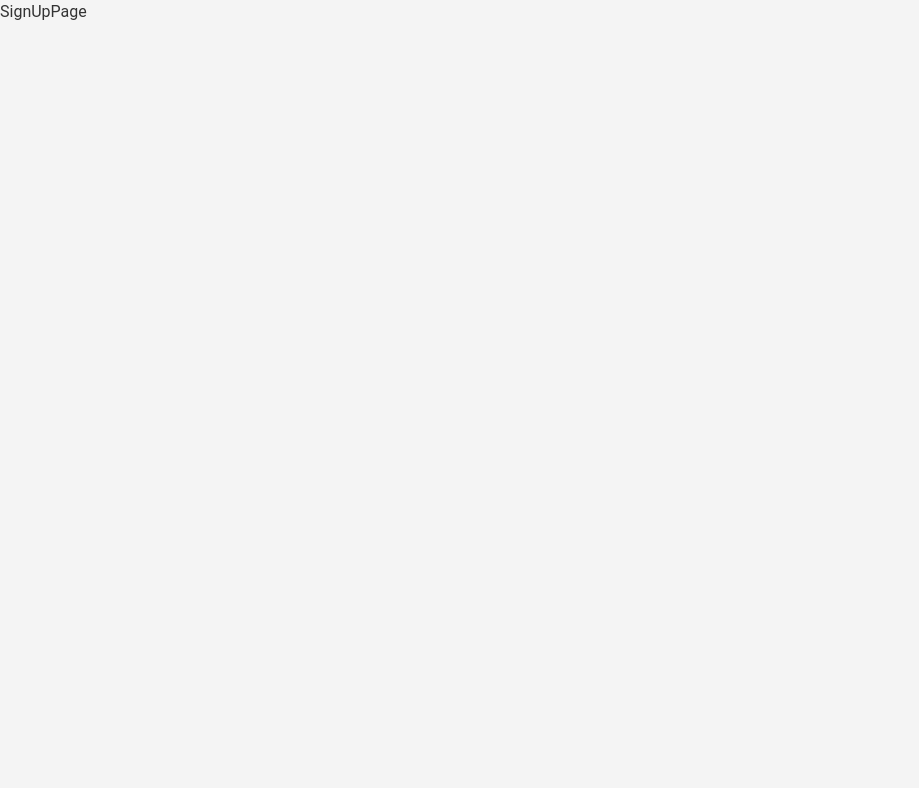
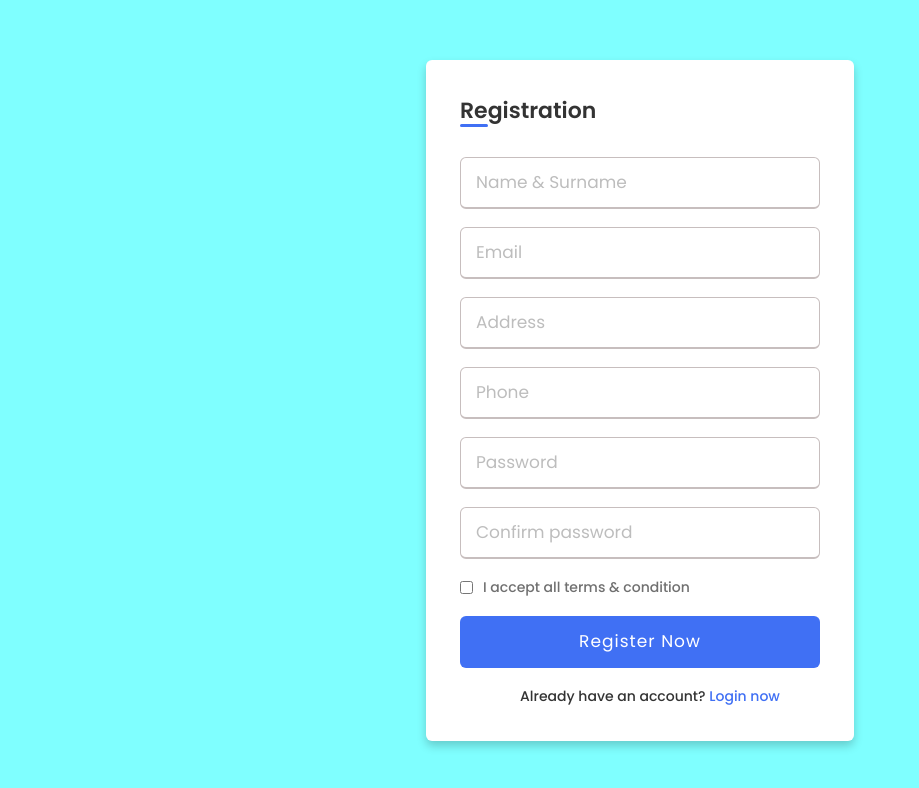
Before and after one commit to burakboduroglu/e-commerce-app, a React (Create React App) app: page /signup in a window 1280 px wide. Shown: the top 788 px of the page, without its empty margins (0-919 px from the left). Built offline with nearby package versions, Linux system fonts and the light colour scheme.

Commit message:
updated: Category Pages and added: Sign in and Sign Up

```diff
--- a/src/App.js
+++ b/src/App.js
@@ -7,6 +7,8 @@
 import Slider from "./components/Slider";
 import { NavbarWithMegaMenu } from "./components/Header";
 import SearchResults from "./components/SearchResults";
+import './css/login.css';
+import './css/signup.css';
 
 function App() {
   const [products, setProducts] = useState([]);
--- a/src/components/Category.js
+++ b/src/components/Category.js
@@ -12,14 +12,16 @@
 
     //async sorunu var, urunler sayfada F5 attıktan sonra gorunuyor
     return(
-        <div>
-            <h5>Products for "{categoryName}"</h5>
-            <p>Category link "{link}"</p>
-            {
-            products.length > 0 ?  <Products products={products}/> : <h1>No products listed for this category.</h1>
-            }
+        <div className="container m-auto mt-3 tile col-span-3 md:col-span-5 lg:col-span-8 mb-3">
+            <div className="mt-3 flex items-center justify-center">
+                <h3 className="uppercase font-sans text-xl font-bold">{categoryName}</h3>
+            </div>
+            <div className="mt-3 flex items-center justify-center">
+                {
+                    products.length > 0 ?  <Products products={products}/> : <h1>No products listed for this category.</h1>
+                }
+            </div>
         </div>
-
     )
 }
 
--- a/src/components/Header.js
+++ b/src/components/Header.js
@@ -288,10 +288,10 @@
           />
         </form>
         <div className="hidden gap-2 lg:flex">
-          <Button variant="text" size="sm" color="blue-gray">
+          <Button variant="text" size="sm" color="blue-gray" onClick={()=>{navigate("/signin")}}>
             Sign In
           </Button>
-          <Button variant="gradient" size="sm">
+          <Button variant="gradient" size="sm" onClick={() => {navigate("/signup")}}>
             Sign Up
           </Button>
         </div>
@@ -311,10 +311,10 @@
       <Collapse open={openNav}>
         <NavList />
         <div className="flex w-full flex-nowrap items-center gap-2 lg:hidden">
-          <Button variant="outlined" size="sm" color="blue-gray" fullWidth>
+          <Button variant="outlined" size="sm" color="blue-gray" onClick={()=>{navigate("/signin")}} fullWidth>
             Sign In
           </Button>
-          <Button variant="gradient" size="sm" fullWidth>
+          <Button variant="gradient" size="sm" fullWidth onClick={() => {navigate("/signup")}}>
             Sign Up
           </Button>
         </div>
--- /dev/null
+++ b/src/css/login.css
@@ -0,0 +1,108 @@
+* {
+  margin: 0;
+  padding: 0;
+  box-sizing: border-box;
+  -webkit-font-smoothing: antialiased;
+}
+
+body {
+  background: #7FFFFF;
+  font-family: 'Rubik', sans-serif;
+}
+
+.login-form {
+  background: #fff;
+  width: 500px;
+  margin: 65px auto;
+  display: -webkit-box;
+  display: flex;
+  -webkit-box-orient: vertical;
+  -webkit-box-direction: normal;
+          flex-direction: column;
+  border-radius: 4px;
+  box-shadow: 0 2px 25px rgba(0, 0, 0, 0.2);
+}
+.login-form h1 {
+  padding: 35px 35px 0 35px;
+  font-weight: 300;
+}
+.login-form .content {
+  padding: 35px;
+  text-align: center;
+}
+.login-form .input-field {
+  padding: 12px 5px;
+}
+.login-form .input-field input {
+  font-size: 16px;
+  display: block;
+  font-family: 'Rubik', sans-serif;
+  width: 100%;
+  padding: 10px 1px;
+  border: 0;
+  border-bottom: 1px solid #747474;
+  outline: none;
+  -webkit-transition: all .2s;
+  transition: all .2s;
+}
+.login-form .input-field input::-webkit-input-placeholder {
+  text-transform: uppercase;
+}
+.login-form .input-field input::-moz-placeholder {
+  text-transform: uppercase;
+}
+.login-form .input-field input:-ms-input-placeholder {
+  text-transform: uppercase;
+}
+.login-form .input-field input::-ms-input-placeholder {
+  text-transform: uppercase;
+}
+.login-form .input-field input::placeholder {
+  text-transform: uppercase;
+}
+.login-form .input-field input:focus {
+  border-color: #222;
+}
+.login-form a.link {
+  text-decoration: none;
+  color: #747474;
+  letter-spacing: 0.2px;
+  text-transform: uppercase;
+  display: inline-block;
+  margin-top: 20px;
+}
+.login-form .action {
+  display: -webkit-box;
+  display: flex;
+  -webkit-box-orient: horizontal;
+  -webkit-box-direction: normal;
+          flex-direction: row;
+}
+.login-form .action button {
+  width: 100%;
+  border: none;
+  padding: 18px;
+  font-family: 'Rubik', sans-serif;
+  cursor: pointer;
+  text-transform: uppercase;
+  background: #e8e9ec;
+  color: #777;
+  border-bottom-left-radius: 4px;
+  border-bottom-right-radius: 0;
+  letter-spacing: 0.2px;
+  outline: 0;
+  -webkit-transition: all .3s;
+  transition: all .3s;
+}
+.login-form .action button:hover {
+  background: #d8d8d8;
+}
+.login-form .action button:nth-child(2) {
+  background: #2d3b55;
+  color: #fff;
+  border-bottom-left-radius: 0;
+  border-bottom-right-radius: 4px;
+}
+.login-form .action button:nth-child(2):hover {
+  background: #3c4d6d;
+}
--- /dev/null
+++ b/src/css/signup.css
@@ -0,0 +1,95 @@
+@import url('https://fonts.googleapis.com/css?family=Poppins:400,500,600,700&display=swap');
+*{
+  margin: 0;
+  padding: 0;
+  box-sizing: border-box;
+  font-family: 'Poppins', sans-serif;
+}
+body{
+  min-height: 100vh;
+  display: flex;
+  align-items: center;
+  justify-content: center;
+  background: #7FFFFF;
+}
+.wrapper{
+  position: relative;
+  max-width: 430px;
+  width: 100%;
+  background: #fff;
+  padding: 34px;
+  border-radius: 6px;
+  box-shadow: 0 5px 10px rgba(0,0,0,0.2);
+}
+.wrapper h2{
+  position: relative;
+  font-size: 22px;
+  font-weight: 600;
+  color: #333;
+}
+.wrapper h2::before{
+  content: '';
+  position: absolute;
+  left: 0;
+  bottom: 0;
+  height: 3px;
+  width: 28px;
+  border-radius: 12px;
+  background: #4070f4;
+}
+.wrapper form{
+  margin-top: 30px;
+}
+.wrapper form .input-box{
+  height: 52px;
+  margin: 18px 0;
+}
+form .input-box input{
+  height: 100%;
+  width: 100%;
+  outline: none;
+  padding: 0 15px;
+  font-size: 17px;
+  font-weight: 400;
+  color: #333;
+  border: 1.5px solid #C7BEBE;
+  border-bottom-width: 2.5px;
+  border-radius: 6px;
+  transition: all 0.3s ease;
+}
+.input-box input:focus,
+.input-box input:valid{
+  border-color: #4070f4;
+}
+form .policy{
+  display: flex;
+  align-items: center;
+}
+form h3{
+  color: #707070;
+  font-size: 14px;
+  font-weight: 500;
+  margin-left: 10px;
+}
+.input-box.button input{
+  color: #fff;
+  letter-spacing: 1px;
+  border: none;
+  background: #4070f4;
+  cursor: pointer;
+}
+.input-box.button input:hover{
+  background: #0e4bf1;
+}
+form .text h3{
+ color: #333;
+ width: 100%;
+ text-align: center;
+}
+form .text h3 a{
+  color: #4070f4;
+  text-decoration: none;
+}
+form .text h3 a:hover{
+  text-decoration: underline;
+}
--- a/src/index.js
+++ b/src/index.js
@@ -7,7 +7,7 @@
 import CheckoutPage from "./pages/CheckoutPage";
 import { CartContextProvider } from "./contexts/CartContext";
 import Detail from "./pages/Detail";
-import SingInPage from "./pages/SingInPage";
+import SignInPage from "./pages/SignInPage";
 import SignUpPage from "./pages/SignUpPage";
 import CategoryPage from "./pages/CategoryPage";
 import Category from './components/Category'
@@ -26,7 +26,7 @@
   },
   {
     path:"/signin",
-    element:<SingInPage/>,
+    element:<SignInPage/>,
   },
   {
     path:"/category/:categoryName",
--- /dev/null
+++ b/src/pages/SignInPage.js
@@ -0,0 +1,24 @@
+import React from 'react'
+
+export default function SingInPage() {
+  return (
+    <div className="login-form">
+      <form>
+        <h1>Login</h1>
+        <div className="content">
+          <div className="input-field">
+            <input type="email" placeholder="Email" autocomplete="nope" />
+          </div>
+          <div className="input-field">
+            <input type="password" placeholder="Password" autocomplete="new-password" />
+          </div>
+          <a href="#" className="link">Forgot Your Password?</a>
+        </div>
+        <div className="action">
+          <button>Register</button>
+          <button>Sign in</button>
+        </div>
+      </form>
+    </div>
+  )
+}
--- a/src/pages/SignUpPage.js
+++ b/src/pages/SignUpPage.js
@@ -2,6 +2,39 @@
 
 export default function SignUpPage() {
   return (
-    <div>SignUpPage</div>
+    <div className="wrapper">
+            <h2>Registration</h2>
+            <form action="#">
+                <div className="input-box">
+                    <input type="text" placeholder="Name & Surname" required />
+                </div>
+                <div className="input-box">
+                    <input type="text" placeholder="Email" required />
+                </div>
+                <div className="input-box">
+                    <input type="text" placeholder="Address" required />
+                </div>
+                <div className="input-box">
+                    <input type="text" placeholder="Phone" required />
+                </div>
+                <div className="input-box">
+                    <input type="password" placeholder="Password" required />
+                </div>
+                <div className="input-box">
+                    <input type="password" placeholder="Confirm password" required />
+                </div>
+
+                <div className="policy">
+                    <input type="checkbox" />
+                    <h3>I accept all terms & condition</h3>
+                </div>
+                <div className="input-box button">
+                    <input type="Submit" value="Register Now" />
+                </div>
+                <div className="text">
+                    <h3>Already have an account? <a href="#">Login now</a></h3>
+                </div>
+            </form>
+        </div>
   )
 }
--- a/src/pages/SingInPage.js
+++ /dev/null
@@ -1,7 +0,0 @@
-import React from 'react'
-
-export default function SingInPage() {
-  return (
-    <div>SingInPage</div>
-  )
-}
```
